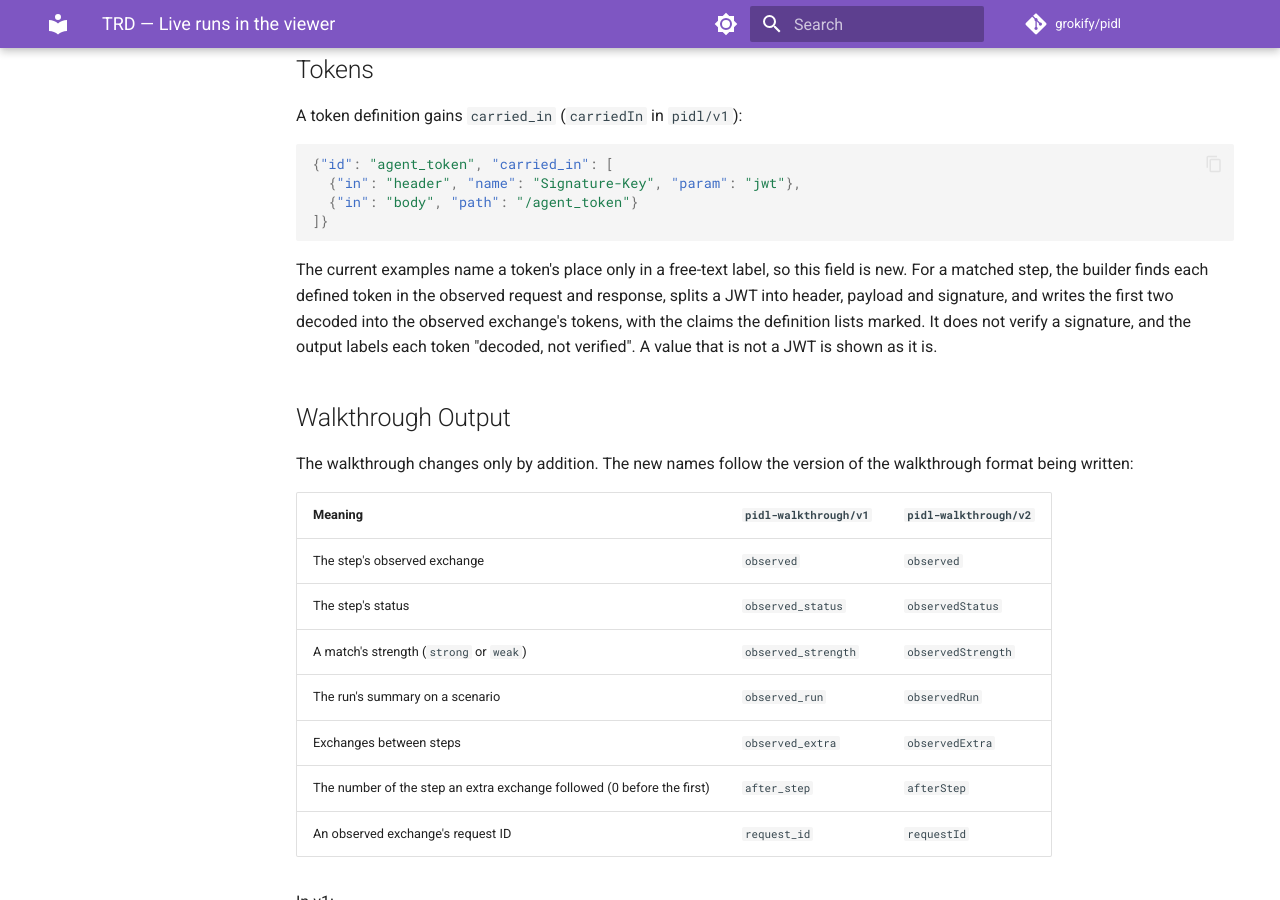
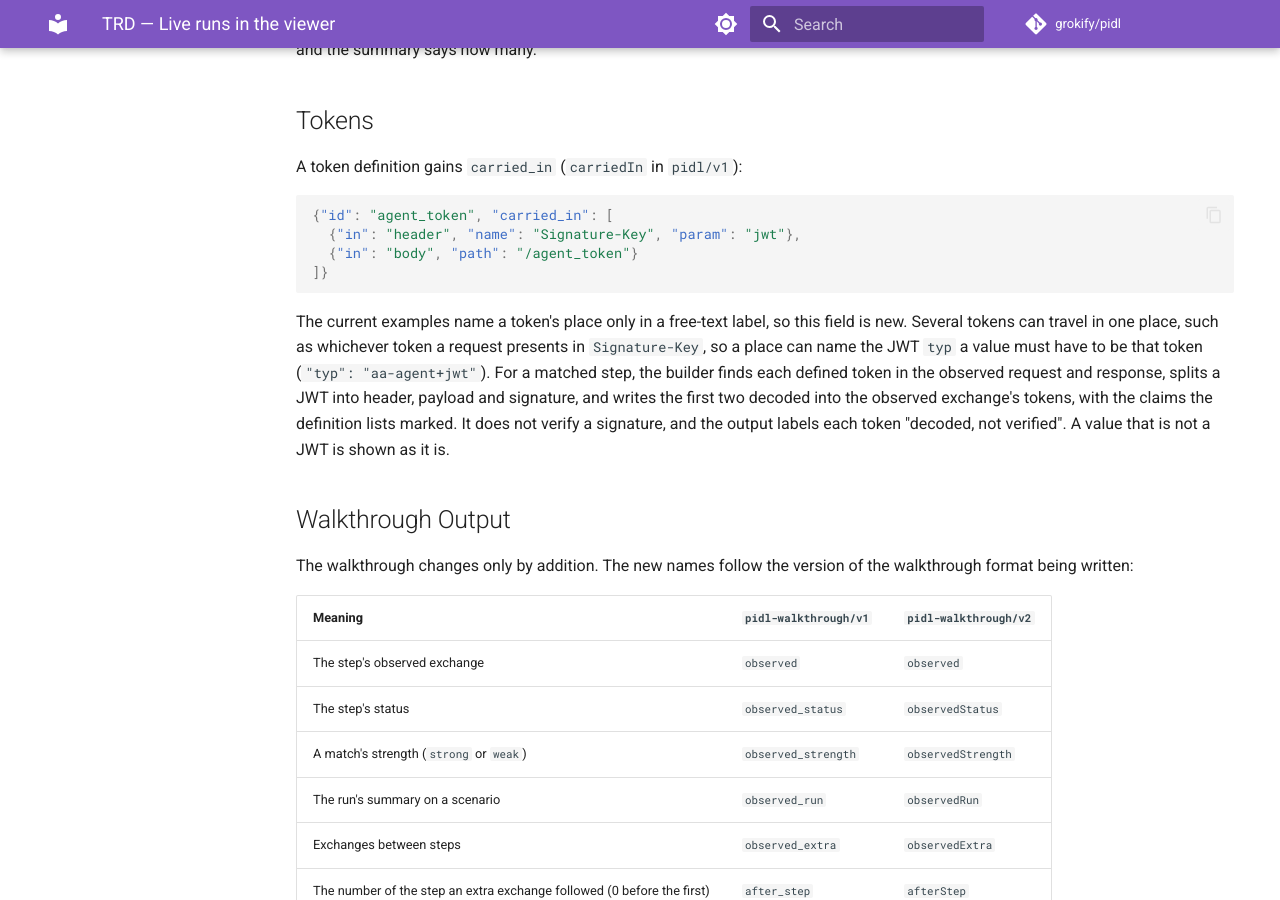
Before and after one commit to grokify/pidl, an MkDocs documentation site: the page built from docs/specs/initiatives/INIT-PIDL-011/TRD.md, in a window 1280 px wide and 900 px high, scrolled down 6681 px. Built offline with MkDocs 1.6.1 and Material for MkDocs 9.7.7, drawn with Linux system fonts in a browser that asks for light colours; comment, search, counter and statistics services are not loaded; some of the changed text lies outside the part shown.

Commit message:
docs(specs): record token typ and response pairing in INIT-PIDL-011
Co-Authored-By: Claude Opus 5.5 <noreply@anthropic.com>

````diff
--- a/docs/specs/initiatives/INIT-PIDL-011/TRD.md
+++ b/docs/specs/initiatives/INIT-PIDL-011/TRD.md
@@ -145,7 +145,7 @@ Each step has a rule, built in layers: the defaults drawn from its example, then
 **Request and response steps.** A document models one HTTP exchange as two steps: the request step (`agent` to `ap`), whose example has the request, and the response step (`ap` to `agent`), whose example has none. The matcher classifies each step of the expanded scenario in order:
 
 - a step whose example has a request is a **request step**;
-- a step without one that directly follows a request step, with that step's participants reversed, is its **response step**;
+- a response step without one is the **response step** of the nearest earlier request going the other way between the same two participants, even with other steps between them, as when a person server talks to an access server before answering the agent;
 - a step involving an unobservable participant is **unobservable**;
 - any other step without an example request is a **standalone step**.
 
@@ -211,7 +211,7 @@ A token definition gains `carried_in` (`carriedIn` in `pidl/v1`):
 ]}
 ```
 
-The current examples name a token's place only in a free-text label, so this field is new. For a matched step, the builder finds each defined token in the observed request and response, splits a JWT into header, payload and signature, and writes the first two decoded into the observed exchange's tokens, with the claims the definition lists marked. It does not verify a signature, and the output labels each token "decoded, not verified". A value that is not a JWT is shown as it is.
+The current examples name a token's place only in a free-text label, so this field is new. Several tokens can travel in one place, such as whichever token a request presents in `Signature-Key`, so a place can name the JWT `typ` a value must have to be that token (`"typ": "aa-agent+jwt"`). For a matched step, the builder finds each defined token in the observed request and response, splits a JWT into header, payload and signature, and writes the first two decoded into the observed exchange's tokens, with the claims the definition lists marked. It does not verify a signature, and the output labels each token "decoded, not verified". A value that is not a JWT is shown as it is.
 
 ## Walkthrough Output
 
````
